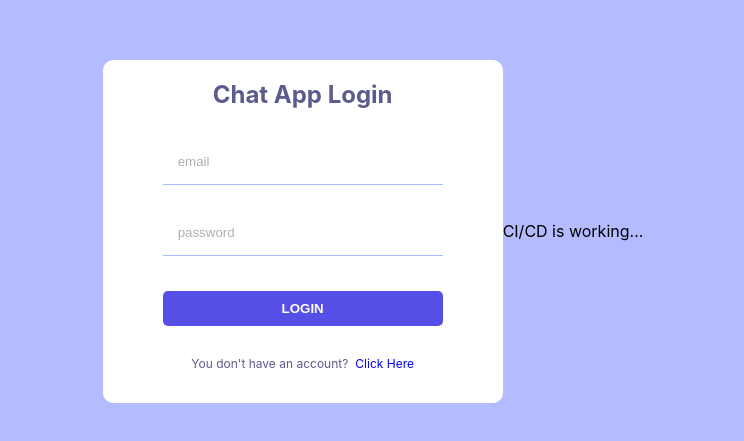
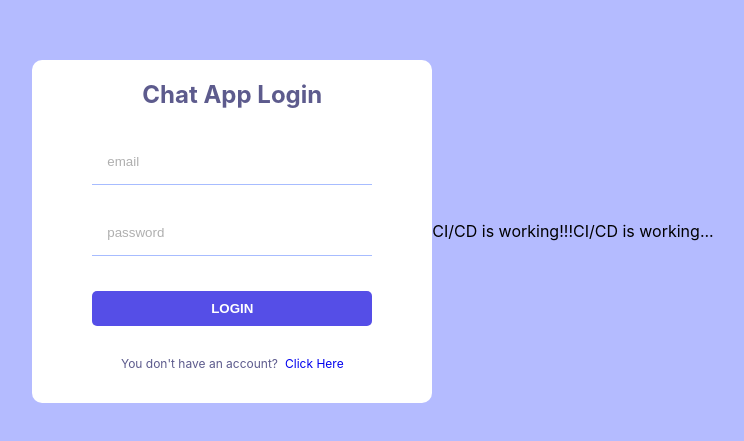
Before and after one commit to altarulas/chat-app, a React (Create React App) app: page / in a window 1280 px wide. Shown: the part 169-610 px from the top of the page, without its empty margins (267-1011 px from the left). Built offline with nearby package versions, Linux system fonts and the light colour scheme; no server answers.

Commit message:
commit: test ci/cd

```diff
--- a/src/Pages/Login.jsx
+++ b/src/Pages/Login.jsx
@@ -41,6 +41,7 @@ const Login = () => {
                     <Link to="/register" style={{ textDecoration: "none", marginLeft: "7px" }} >Click Here</Link>
                 </p>
             </div>
+            <span className="logo">CI/CD is working!!!</span>
             <span className="logo">CI/CD is working...</span>
         </div>
     );
```
